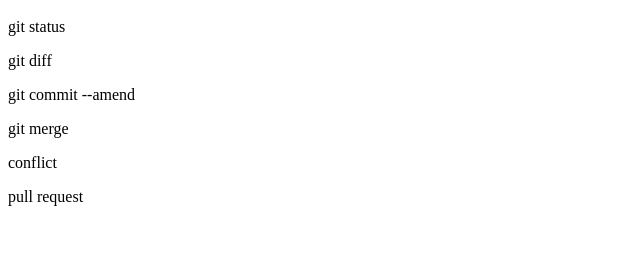
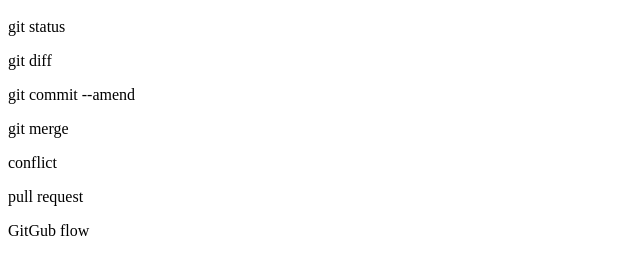
Before and after one commit to ryuki29/git_tutorial, a plain HTML site: page index.html in a window 1280 px wide. Shown: the part 57-332 px from the top of the page, without its empty margins (0-640 px from the left). Drawn offline with Linux system fonts and the light colour scheme.

Commit message:
GitHub Flowを追記

```diff
--- a/index.html
+++ b/index.html
@@ -5,3 +5,4 @@
 <p>git merge</p>
 <p>conflict</p>
 <p>pull request</p>
+<p>GitGub flow</p>
```
